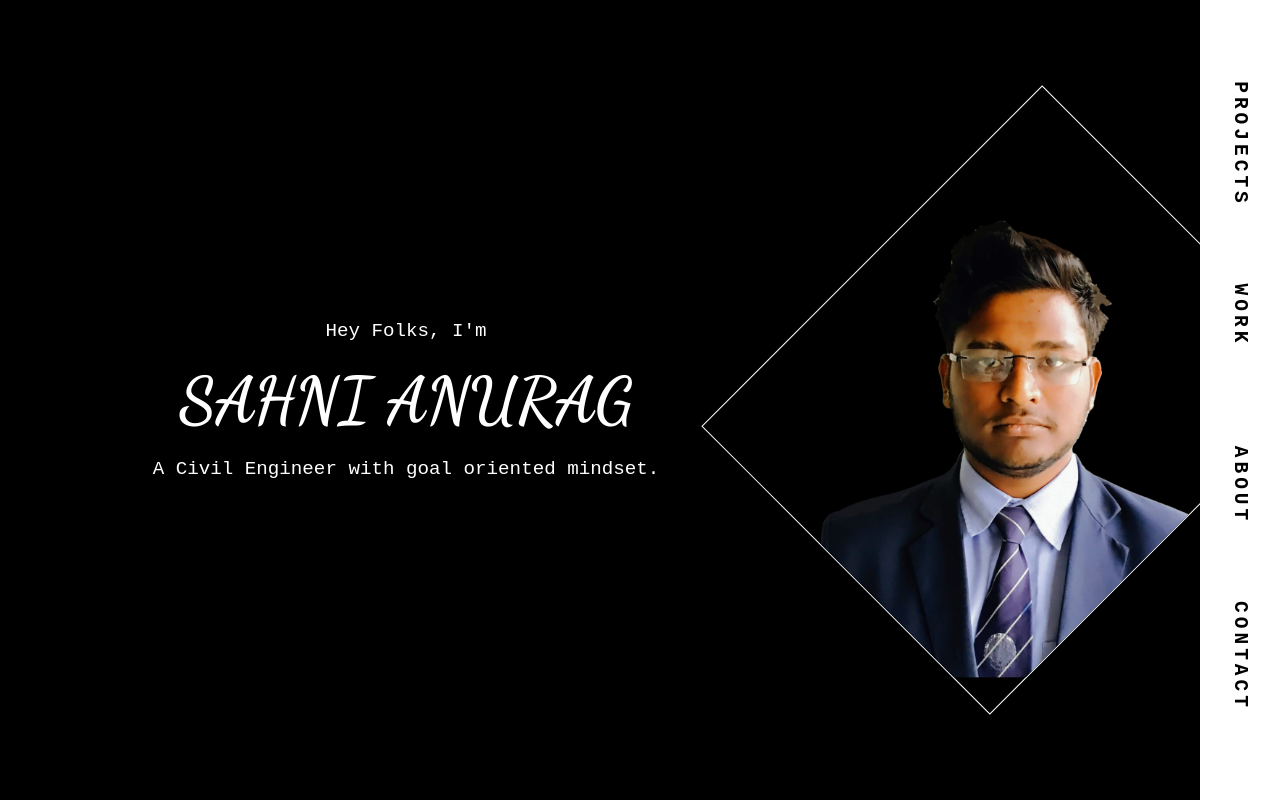
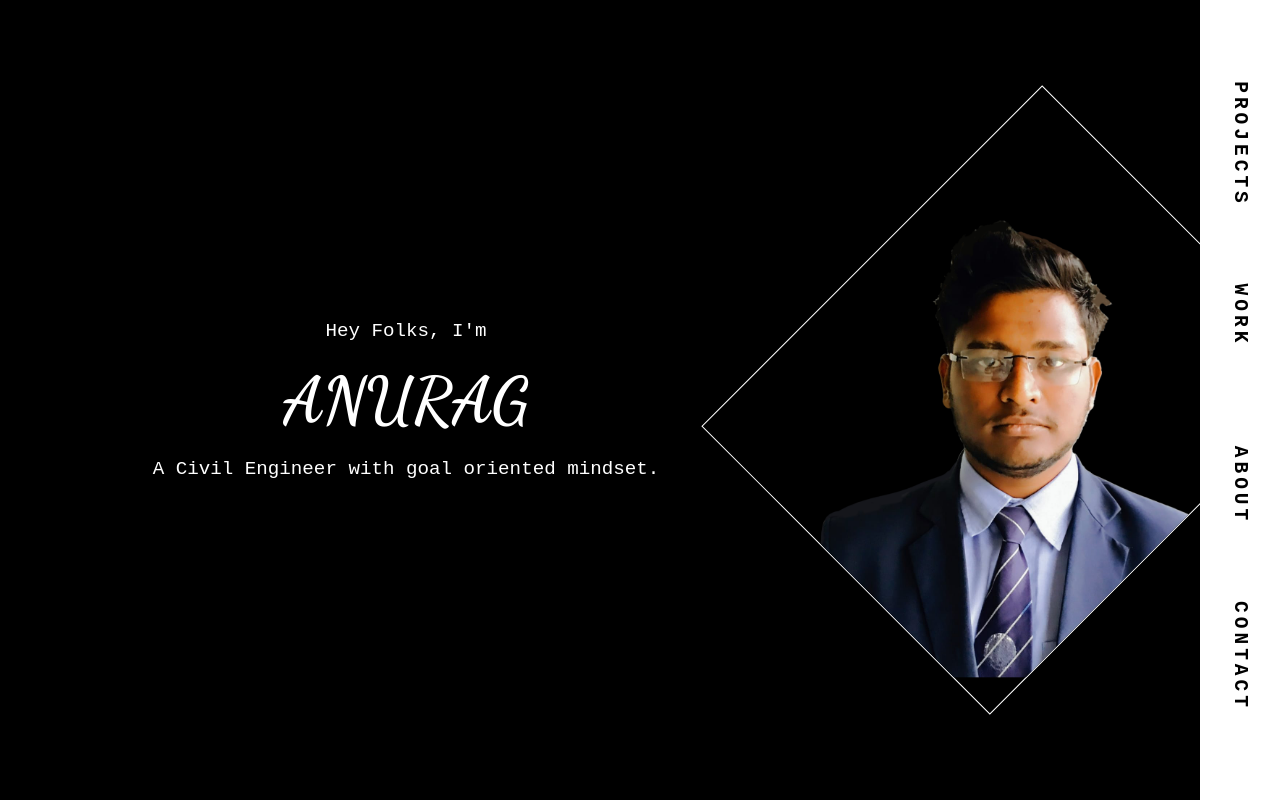
Before and after one commit to Nehal1s/Anurage_Sahni.github.io, a plain HTML site: page index.html in a window 1280 px wide. Shown: the top 800 px of the page. Drawn offline with nearby package versions, Linux system fonts and the light colour scheme; a web font is replaced by a local one.

Commit message:
Minor Change

```diff
--- a/index.html
+++ b/index.html
@@ -14,7 +14,7 @@
             <button class="button">&times</button>
             <div class="left">
                 <p class="oct">Hey Folks, I'm</p>
-                <h1 class="oct">SAHNI ANURAG</h1>
+                <h1 class="oct">ANURAG</h1>
                 <p class="oct">A Civil Engineer with goal oriented mindset. </p>
             </div>
             <div class="right flex">
```
